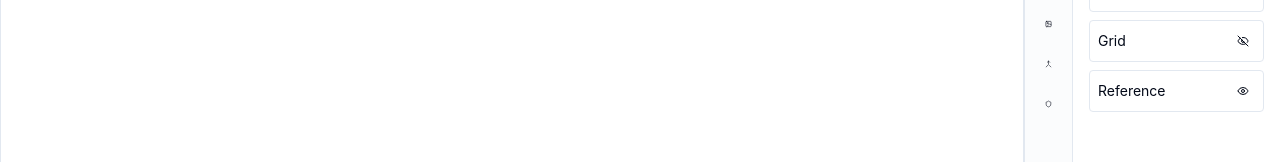
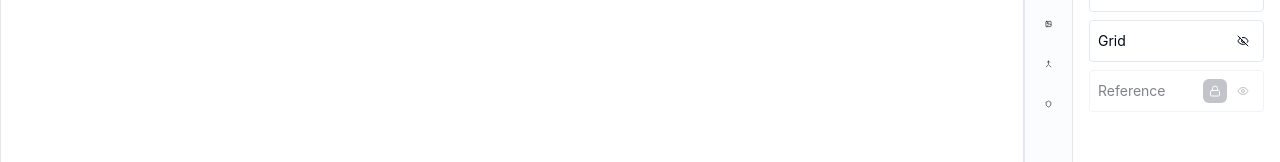
Before and after one commit to goodwillp/floor-plan-editor, a React (Vite) app: page / in a window 1280 px wide. Both pictures are taken after a click on the button 1048 px from the left and 173 px from the top of the page. Shown: the part 229-391 px from the top of the page. Built offline with nearby package versions, Linux system fonts and the light colour scheme.

Commit message:
Fixing Sidebar functionality for layers

```diff
--- a/src/App.tsx
+++ b/src/App.tsx
@@ -11,7 +11,7 @@ import { KeyboardShortcutsHelp } from '@/components/KeyboardShortcutsHelp'
 import { useErrorHandler } from '@/hooks/useErrorHandler'
 import { KeyboardShortcutManager, createDefaultShortcuts } from '@/lib/KeyboardShortcuts'
 import { AccessibilityManager } from '@/lib/AccessibilityManager'
-import { isWebGLSupported, getWebGLInfo } from '@/lib/webgl-error-handler'
+import { getWebGLInfo } from '@/lib/webgl-error-handler'
 
 function App() {
   // Tool state
@@ -45,6 +45,8 @@ function App() {
     isLocked: true,
     isVisible: true
   })
+  // Walls layer visibility (separate from per-wall visibility)
+  const [wallsVisible, setWallsVisible] = useState(true)
 
   // Canvas state
   const [mouseCoordinates, setMouseCoordinates] = useState({ x: 0, y: 0 })
@@ -117,6 +119,11 @@ function App() {
     setStatusMessage(gridVisible ? 'Grid hidden' : 'Grid visible')
   }, [gridVisible])
 
+  const handleWallsToggle = useCallback(() => {
+    setWallsVisible(prev => !prev)
+    setStatusMessage(wallsVisible ? 'Walls hidden' : 'Walls visible')
+  }, [wallsVisible])
+
   // Viewport handlers - wrapped in useCallback to prevent infinite re-renders
   const handleViewportChange = useCallback((newViewport: { zoom: number; panX: number; panY: number }) => {
     setViewport(newViewport)
@@ -180,7 +187,7 @@ function App() {
       // Tool operations
       selectTool: () => handleToolChange('select'),
       drawTool: () => handleToolChange('draw'),
-      // moveTool: () => handleToolChange('move'), // Move tool not implemented yet
+      moveTool: () => setStatusMessage('Move tool not implemented'),
       deleteTool: () => handleToolChange('delete'),
 
       // Wall type operations
@@ -210,9 +217,9 @@ function App() {
   }, [])
 
   // Render stats update handler
-  const handleRenderStatsUpdate = useCallback((stats: any) => {
-    setRenderStats(stats)
-  }, [])
+  // const handleRenderStatsUpdate = useCallback((stats: any) => {
+  //   setRenderStats(stats)
+  // }, [])
 
   const handleReferenceImageLoad = useCallback(async (file: File) => {
     try {
@@ -377,19 +384,20 @@ function App() {
               activeWallType={activeWallType}
               activeTool={activeTool}
               gridVisible={gridVisible}
+              wallsVisible={wallsVisible}
               proximityMergingEnabled={proximityMergingEnabled}
               proximityThreshold={proximityThreshold}
-              isPerformanceModeEnabled={isPerformanceModeEnabled}
+              // isPerformanceModeEnabled is not a prop on DrawingCanvas
               onMouseMove={handleMouseMove}
               onWallCreated={handleWallCreated}
               onWallSelected={handleWallSelected}
               onWallDeleted={handleWallDeleted}
-              onGridToggle={handleGridToggle}
+              // onGridToggle is not consumed by DrawingCanvas; grid visibility is controlled via gridVisible prop
               onProximityMergingUpdate={handleProximityMergingUpdate}
               onStatusMessage={setStatusMessage}
               onViewportChange={handleViewportChange}
               onReferenceImageUpdate={handleReferenceImageUpdate}
-              onRenderStatsUpdate={handleRenderStatsUpdate}
+              // onRenderStatsUpdate is not a prop on DrawingCanvas
             />
           </div>
 
@@ -402,6 +410,14 @@ function App() {
               onWallVisibilityChange={handleWallVisibilityChange}
               onWallDelete={handleWallDeleted}
               onSelectionClear={handleSelectionClear}
+              // Layers panel state/handlers
+              hasReferenceImage={referenceImage.hasImage}
+              wallsVisible={wallsVisible}
+              gridVisible={gridVisible}
+              referenceImageVisible={referenceImage.isVisible}
+              onGridToggle={handleGridToggle}
+              onWallsToggle={handleWallsToggle}
+              onReferenceImageToggleVisibility={handleReferenceImageToggleVisibility}
               proximityMergingEnabled={proximityMergingEnabled}
               proximityThreshold={proximityThreshold}
               activeMerges={activeMerges}
--- a/src/components/DrawingCanvas.tsx
+++ b/src/components/DrawingCanvas.tsx
@@ -18,13 +18,15 @@ interface DrawingCanvasProps {
   activeWallType: WallTypeString
   activeTool: Tool
   gridVisible?: boolean
+  wallsVisible?: boolean
   proximityMergingEnabled?: boolean
   proximityThreshold?: number
   onMouseMove?: (coordinates: { x: number; y: number }) => void
   onWallCreated?: (wallId: string) => void
   onWallSelected?: (wallIds: string[], wallProperties: any[]) => void
   onWallDeleted?: (wallIds: string[]) => void
-  onGridToggle?: () => void
+  // onGridToggle is not used here
+  // onGridToggle?: () => void
   onProximityMergingUpdate?: (merges: any[], stats: any) => void
   onStatusMessage?: (message: string) => void
   onViewportChange?: (viewport: { zoom: number; panX: number; panY: number }) => void
@@ -40,13 +42,14 @@ export const DrawingCanvas = forwardRef<DrawingCanvasRef, DrawingCanvasProps>(({
   activeWallType,
   activeTool,
   gridVisible = false,
+  wallsVisible = true,
   proximityMergingEnabled = false,
   proximityThreshold = 15,
   onMouseMove,
   onWallCreated,
   onWallSelected,
   onWallDeleted,
-  onGridToggle,
+  // onGridToggle,
   onProximityMergingUpdate,
   onStatusMessage,
   onViewportChange,
@@ -132,7 +135,7 @@ export const DrawingCanvas = forwardRef<DrawingCanvasRef, DrawingCanvasProps>(({
   // Grid system hook
   const {
     isVisible: gridIsVisible,
-    toggleGrid,
+    // toggleGrid is unused; grid controlled by parent prop
     setGridVisible,
     snapPoint
   } = useGrid({
@@ -156,6 +159,13 @@ export const DrawingCanvas = forwardRef<DrawingCanvasRef, DrawingCanvasProps>(({
   const referenceImage = useReferenceImage({
     layers
   })
+
+  // Sync walls layer visibility
+  useEffect(() => {
+    if (layers?.wall) {
+      layers.wall.visible = !!wallsVisible
+    }
+  }, [layers, wallsVisible])
 
   // Error handling hook
   const {
--- a/src/components/Sidebar.tsx
+++ b/src/components/Sidebar.tsx
@@ -1,18 +1,18 @@
 import { useState } from 'react'
 import { Button } from '@/components/ui/button'
-import { Tooltip, TooltipContent, TooltipTrigger } from '@/components/ui/tooltip'
 import { WallPropertiesPanel } from './WallPropertiesPanel'
 import { ProximityMergingPanel } from './ProximityMergingPanel'
 import { ReferenceImagePanel } from './ReferenceImagePanel'
 import { ErrorPanel } from './ErrorPanel'
 import {
   ChevronLeft,
-  ChevronRight,
   Layers,
   Settings,
   Image,
   Eye,
   EyeOff,
+  Lock,
+  Unlock,
   Merge,
   Shield
 } from 'lucide-react'
@@ -50,6 +50,11 @@ interface SidebarProps {
   onProximityMergingClearAll?: () => void
   // Reference image props
   hasReferenceImage?: boolean
+  // Visibility states for layer toggles
+  wallsVisible?: boolean
+  gridVisible?: boolean
+  referenceImageVisible?: boolean
+  referenceImageLocked?: boolean
   referenceImageInfo?: {
     name: string
     size: number
@@ -67,6 +72,9 @@ interface SidebarProps {
   onReferenceImageToggleLock?: () => void
   onReferenceImageToggleVisibility?: () => void
   onReferenceImageFitToCanvas?: (mode: any) => void
+  // Layer toggle handlers
+  onGridToggle?: () => void
+  onWallsToggle?: () => void
   // Error handling props
   errorLog?: any[]
   memoryInfo?: any
@@ -94,6 +102,11 @@ export function Sidebar({
   onProximityMergingClearAll,
   // Reference image props
   hasReferenceImage = false,
+  // Layer visibility states
+  wallsVisible = true,
+  gridVisible = false,
+  referenceImageVisible = true,
+  referenceImageLocked = true,
   referenceImageInfo = null,
   referenceImageConfig = null,
   referenceImageLoading = false,
@@ -105,13 +118,14 @@ export function Sidebar({
   onReferenceImageToggleLock,
   onReferenceImageToggleVisibility,
   onReferenceImageFitToCanvas,
+  onGridToggle,
+  onWallsToggle,
   // Error handling props
   errorLog = [],
   memoryInfo = null,
   isRecovering = false,
   errorStats = {},
-  onClearErrors,
-  onSetMemoryThresholds
+  onClearErrors
 }: SidebarProps) {
   const [isCollapsed, setIsCollapsed] = useState(false)
   const [activePanel, setActivePanel] = useState<SidebarPanel>(null)
@@ -219,21 +233,72 @@ export function Sidebar({
               <div className="space-y-2">
                 <div className="flex items-center justify-between p-2 rounded border">
                   <span className="text-sm">Walls</span>
-                  <Button variant="ghost" size="sm" className="h-6 w-6 p-0">
-                    <Eye className="h-3 w-3" />
+                  <Button
+                    variant="ghost"
+                    size="sm"
+                    className="h-6 w-6 p-0"
+                    onClick={onWallsToggle}
+                    title={wallsVisible ? 'Hide walls' : 'Show walls'}
+                    aria-label={wallsVisible ? 'Hide walls' : 'Show walls'}
+                  >
+                    {wallsVisible ? (
+                      <Eye className="h-3 w-3" />
+                    ) : (
+                      <EyeOff className="h-3 w-3" />
+                    )}
                   </Button>
                 </div>
                 <div className="flex items-center justify-between p-2 rounded border">
                   <span className="text-sm">Grid</span>
-                  <Button variant="ghost" size="sm" className="h-6 w-6 p-0">
-                    <EyeOff className="h-3 w-3" />
+                  <Button
+                    variant="ghost"
+                    size="sm"
+                    className="h-6 w-6 p-0"
+                    onClick={onGridToggle}
+                    title={gridVisible ? 'Hide grid' : 'Show grid'}
+                    aria-label={gridVisible ? 'Hide grid' : 'Show grid'}
+                  >
+                    {gridVisible ? (
+                      <Eye className="h-3 w-3" />
+                    ) : (
+                      <EyeOff className="h-3 w-3" />
+                    )}
                   </Button>
                 </div>
-                <div className="flex items-center justify-between p-2 rounded border">
+                <div className={cn("flex items-center justify-between p-2 rounded border", !hasReferenceImage && 'opacity-50') }>
                   <span className="text-sm">Reference</span>
-                  <Button variant="ghost" size="sm" className="h-6 w-6 p-0">
-                    <Eye className="h-3 w-3" />
-                  </Button>
+                  <div className="flex items-center gap-1">
+                    <Button
+                      variant={referenceImageLocked ? 'default' : 'outline'}
+                      size="sm"
+                      className="h-6 w-6 p-0"
+                      onClick={onReferenceImageToggleLock}
+                      title={hasReferenceImage ? (referenceImageLocked ? 'Unlock image movement' : 'Lock image position') : 'No reference image loaded'}
+                      aria-label={hasReferenceImage ? (referenceImageLocked ? 'Unlock Reference Image' : 'Lock Reference Image') : 'Reference image unavailable'}
+                      disabled={!hasReferenceImage}
+                    >
+                      {referenceImageLocked ? (
+                        <Lock className="h-3 w-3" />
+                      ) : (
+                        <Unlock className="h-3 w-3" />
+                      )}
+                    </Button>
+                    <Button
+                      variant="ghost"
+                      size="sm"
+                      className="h-6 w-6 p-0"
+                      onClick={onReferenceImageToggleVisibility}
+                      title={hasReferenceImage ? (referenceImageVisible ? 'Hide reference image' : 'Show reference image') : 'No reference image loaded'}
+                      aria-label={hasReferenceImage ? (referenceImageVisible ? 'Hide reference image' : 'Show reference image') : 'Reference image unavailable'}
+                      disabled={!hasReferenceImage}
+                    >
+                      {referenceImageVisible ? (
+                        <Eye className="h-3 w-3" />
+                      ) : (
+                        <EyeOff className="h-3 w-3" />
+                      )}
+                    </Button>
+                  </div>
                 </div>
               </div>
             </div>
@@ -301,7 +366,6 @@ export function Sidebar({
               isRecovering={isRecovering}
               errorStats={errorStats}
               onClearErrors={onClearErrors || (() => {})}
-              onSetMemoryThresholds={onSetMemoryThresholds || (() => {})}
             />
           )}
         </div>
--- a/src/lib/ReferenceImageService.ts
+++ b/src/lib/ReferenceImageService.ts
@@ -525,6 +525,10 @@ export class ReferenceImageService {
       this.selectionOverlay.visible = false
       ;(this.selectionOverlay as any).eventMode = 'none'
       ;(this.selectionOverlay as any).interactiveChildren = false
+
+
+
+
       const parent = this.overlayContainer ?? this.container!
       parent.addChild(this.selectionOverlay)
       if ((globalThis as any).DEBUG_REFERENCE_IMAGE) {
```
